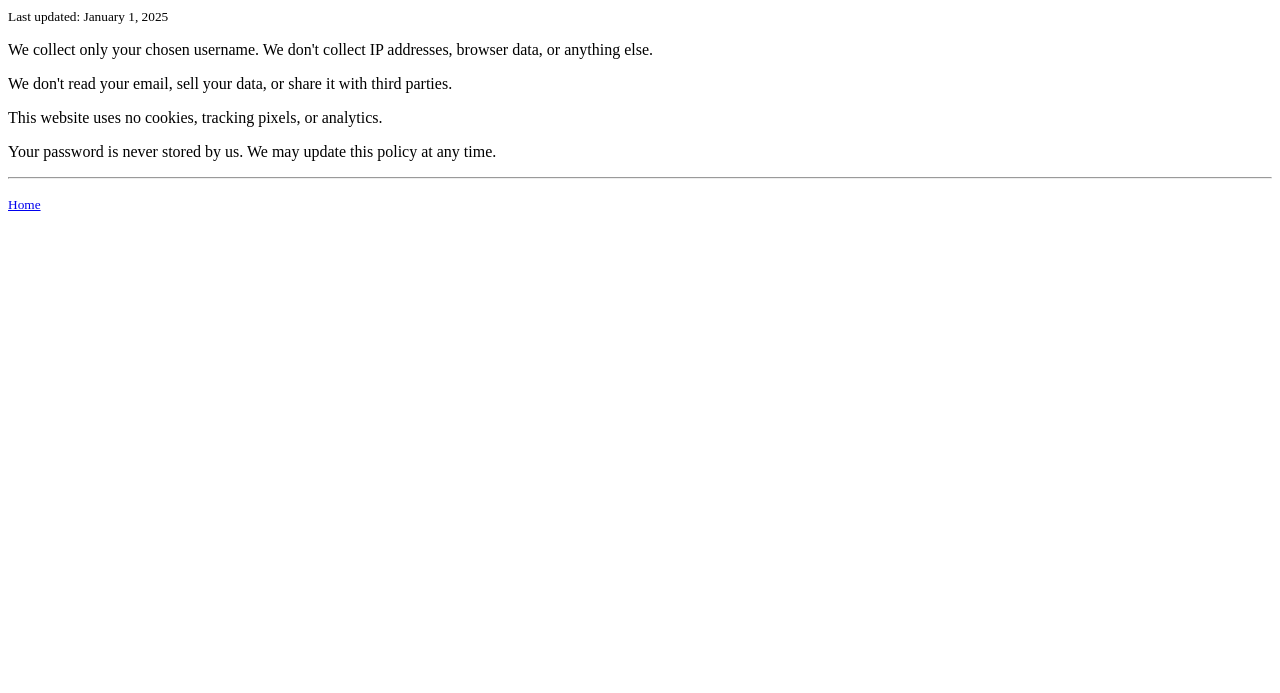
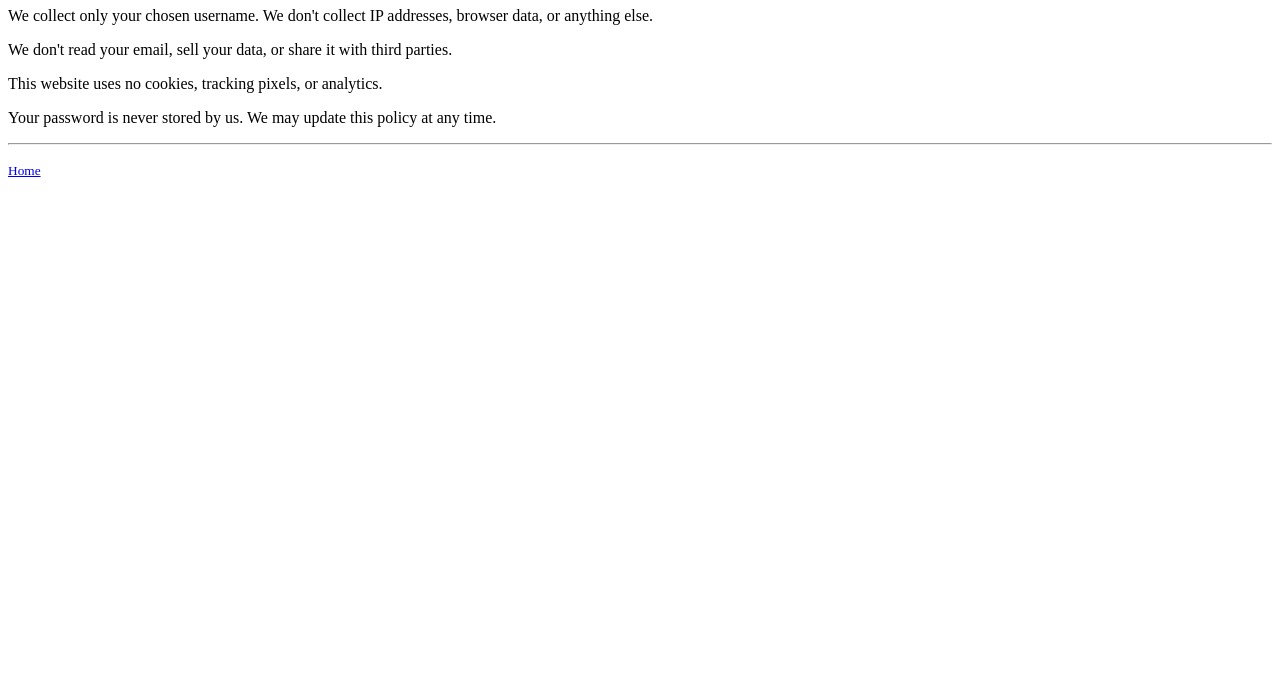
Before and after one commit to programming/hostyouremail, a website: page public/privacy/index.html in a window 1280 px wide. Shown: the part 107-800 px from the top of the page. Drawn offline with Linux system fonts and the light colour scheme.

Commit message:
Remove last updated date from ToS and Privacy

```diff
--- a/public/privacy/index.html
+++ b/public/privacy/index.html
@@ -10,8 +10,6 @@
   <p><a href="/">&larr; hostyouremail.com</a></p>
 
   <h1>Privacy Policy</h1>
-  <p><small>Last updated: January 1, 2025</small></p>
-
   <p>We collect only your chosen username. We don't collect IP addresses, browser data, or anything else.</p>
 
   <p>We don't read your email, sell your data, or share it with third parties.</p>
```
Also changed, not shown: public/tos/index.html (+0 -2 lines).
